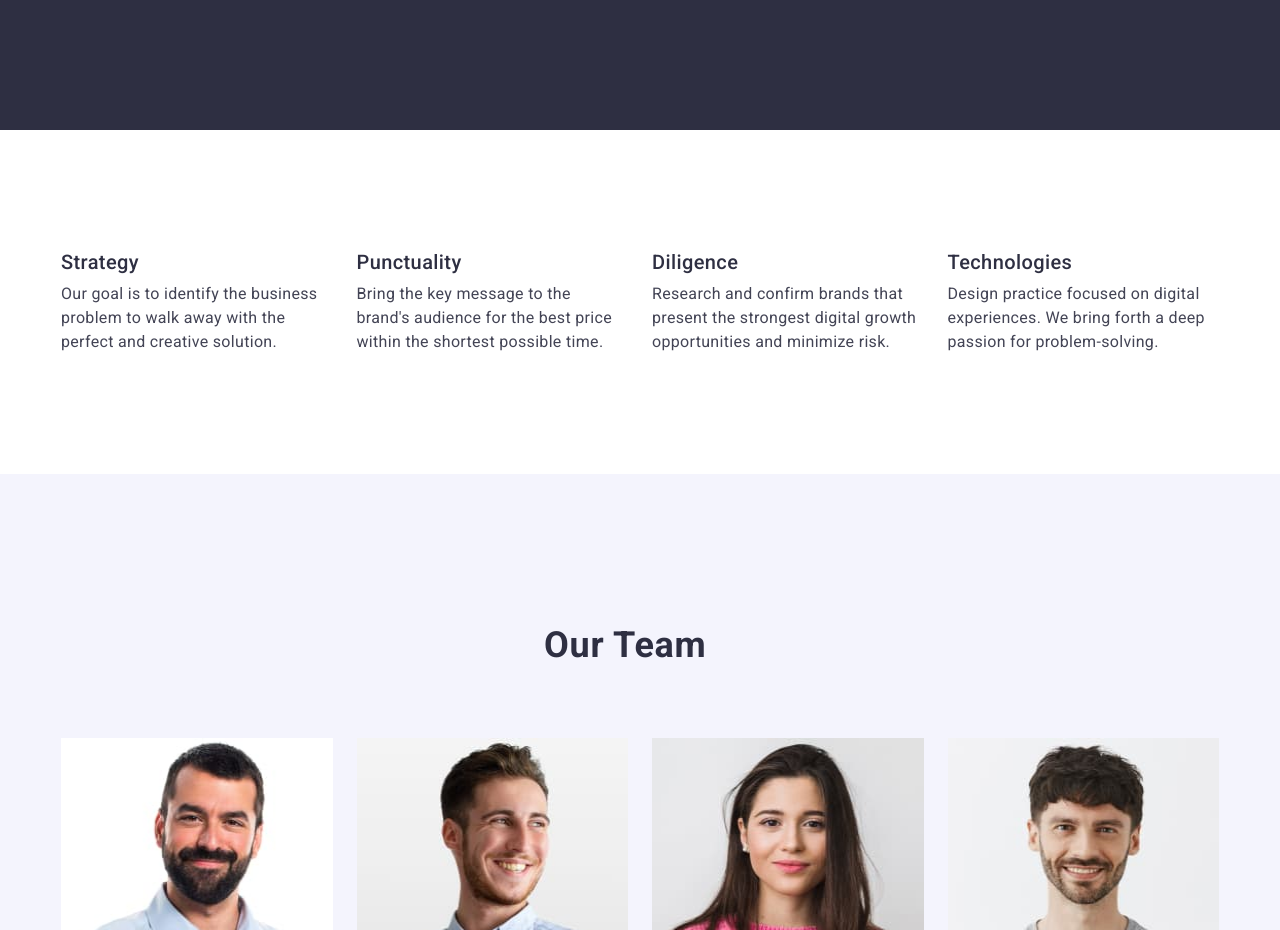
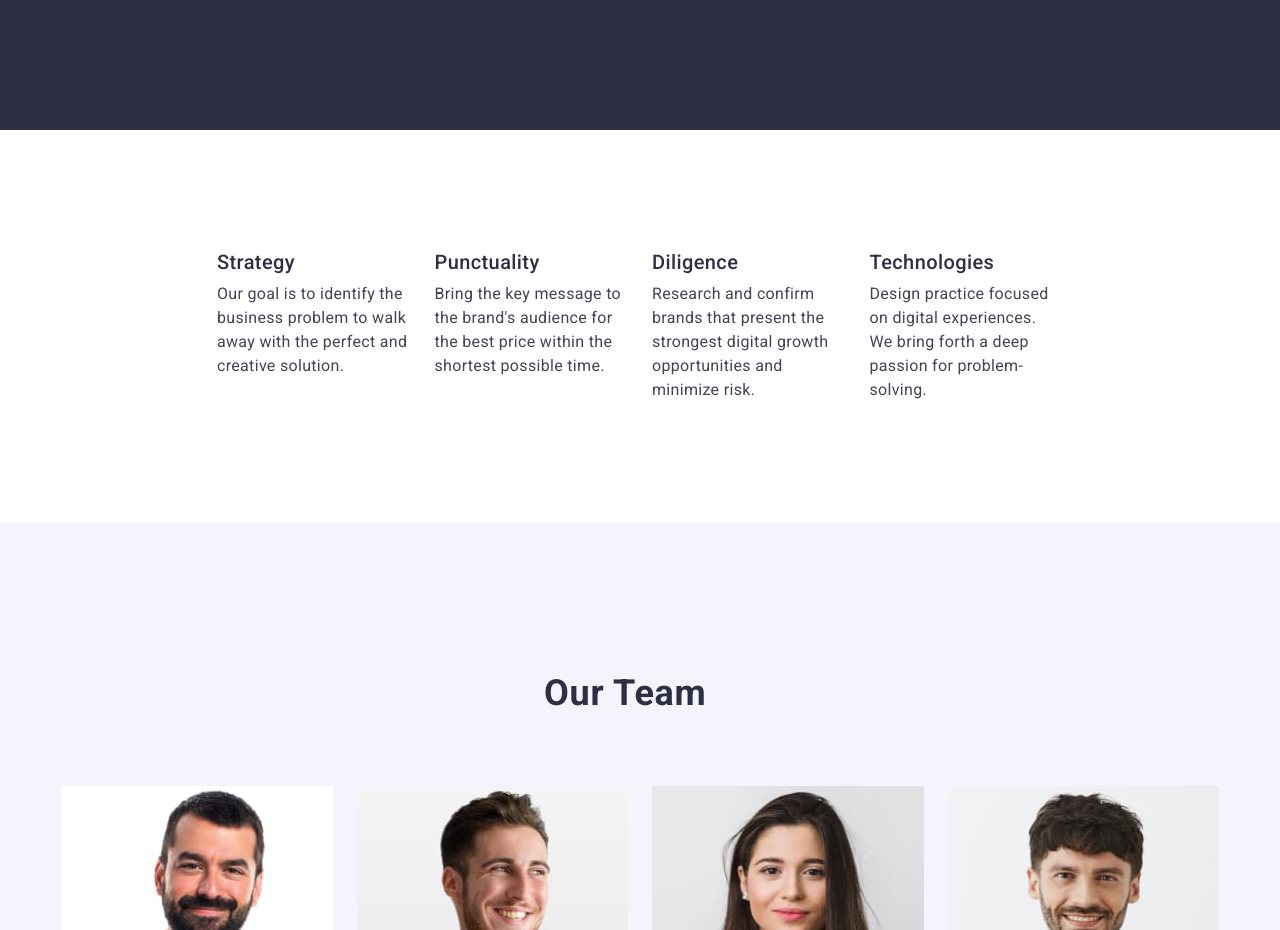
Before and after one commit to daria-huro0925/goit-markup-hw-03, a plain HTML site: page index.html in a window 1280 px wide. Shown: the part 1120-2050 px from the top of the page. Drawn offline with nearby package versions, Linux system fonts and the light colour scheme.

Commit message:
update css/styles.css

```diff
--- a/css/styles.css
+++ b/css/styles.css
@@ -177,13 +177,14 @@ img {
     background-color: #404bbf;
 }
 
-.benefits {}
+.benefits {
+    padding: 120px 0;
+}
 
 .benefits-container {
     display: flex;
     width: 1158px;
     justify-content: center;
-    padding: 120px 0;
     margin: 0 auto;
 }
 
```
